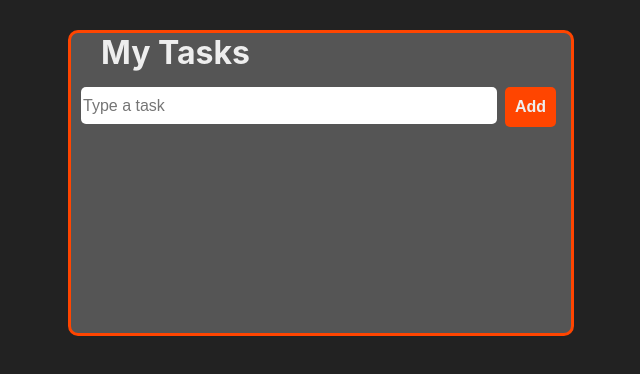
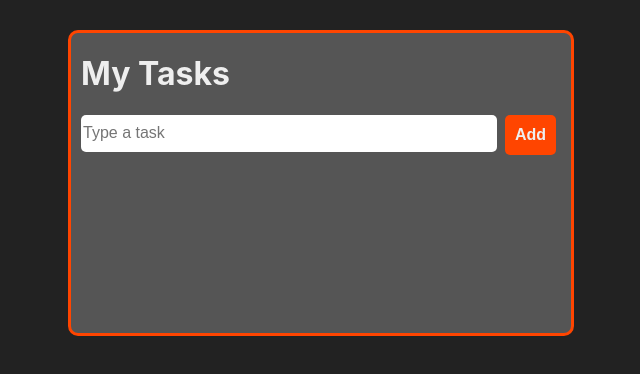
Before and after one commit to joaolucas2012/task-marker-in-react, a React (Create React App) app: page / in a window 1280 px wide. Shown: the top 374 px of the page, without its empty margins (319-959 px from the left). Built offline with nearby package versions, Linux system fonts and the light colour scheme; the HTML template or start-up script is replaced by a standard one.

Commit message:
feat: fix header style

```diff
--- a/src/components/Header.jsx
+++ b/src/components/Header.jsx
@@ -2,7 +2,7 @@ import React from 'react';
 
 const Header = () =>
   <div>
-    <h1 style={{ color: "#eee", marginLeft: "30px", display: "inline" }}>My Tasks</h1>
+    <h1 style={{ color: "#eee", marginLeft: "10px" }}>My Tasks</h1>
   </div>;
 
 export default Header;
```
